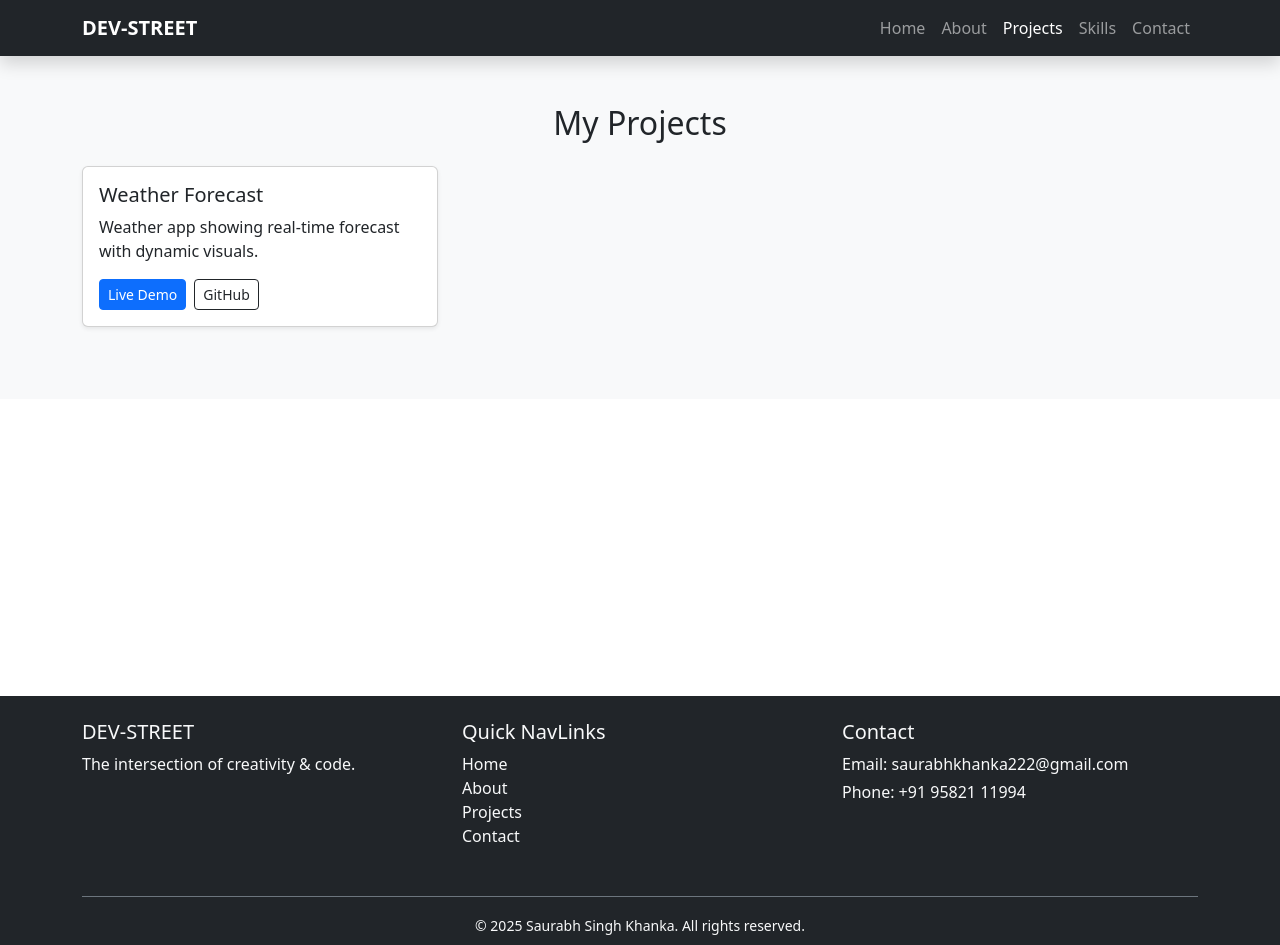
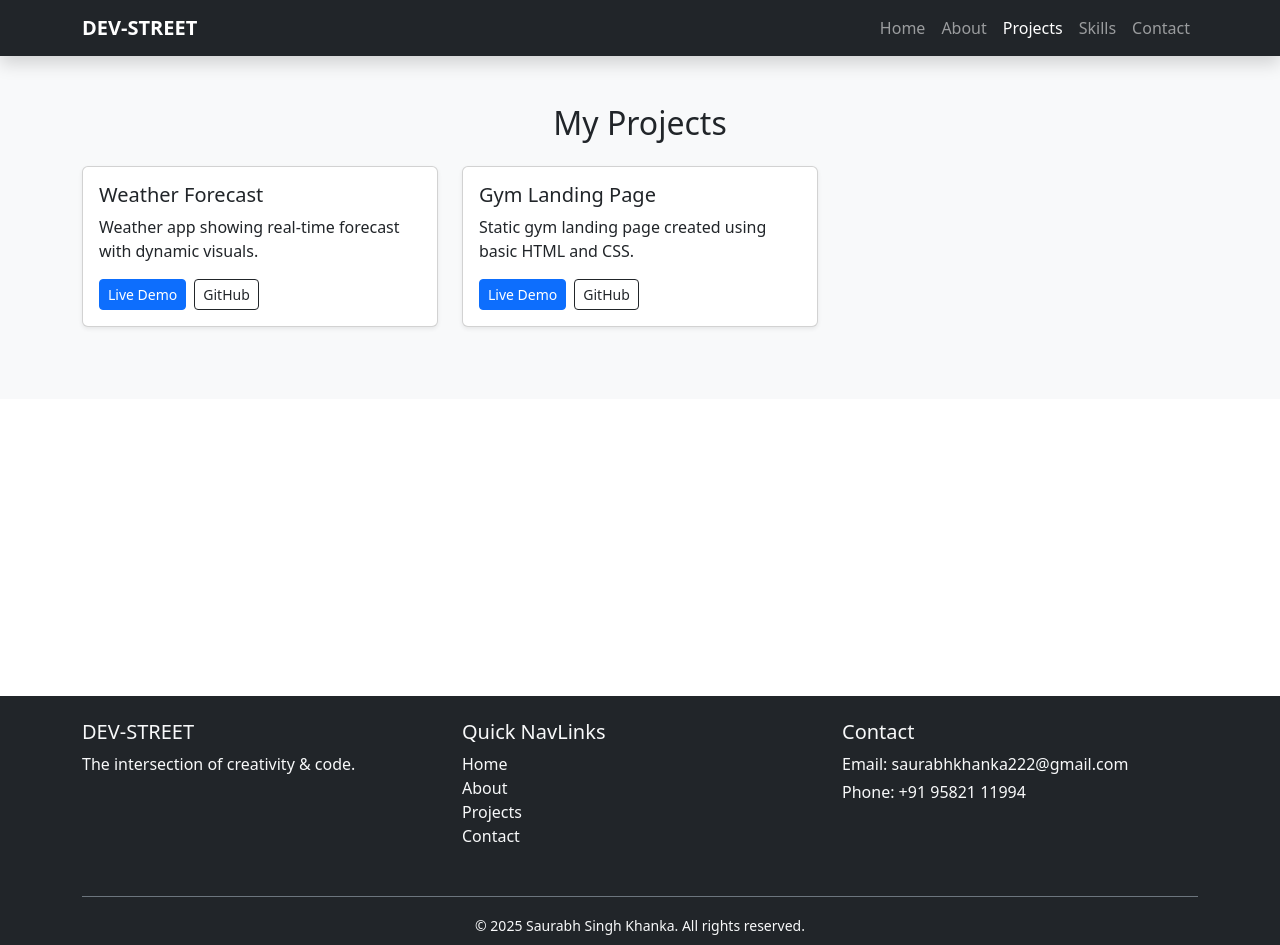
Before and after one commit to Saurabhkhanka/portfolio, a React (Vite) app in the folder client/: page /projects in a window 1280 px wide. Built offline with nearby package versions, Linux system fonts and the light colour scheme.

Commit message:
Update Projects.jsx

```diff
--- a/client/src/pages/Projects.jsx
+++ b/client/src/pages/Projects.jsx
@@ -12,6 +12,12 @@ const Projects = () => {
       description: 'Weather app showing real-time forecast with dynamic visuals.',
       liveLink: 'https://weather-forecast-srsb.onrender.com',
       githubLink: 'https://github.com/Saurabhkhanka/weather'
+    },
+      {
+      title: 'Gym Landing Page',
+      description: 'Static gym landing page created using basic HTML and CSS.',
+      liveLink: 'https://saurabhkhanka.github.io/Fitness-/',
+      githubLink: 'https://github.com/Saurabhkhanka/Fitness-'
     },
     // Add more projects as needed
   ];
```
